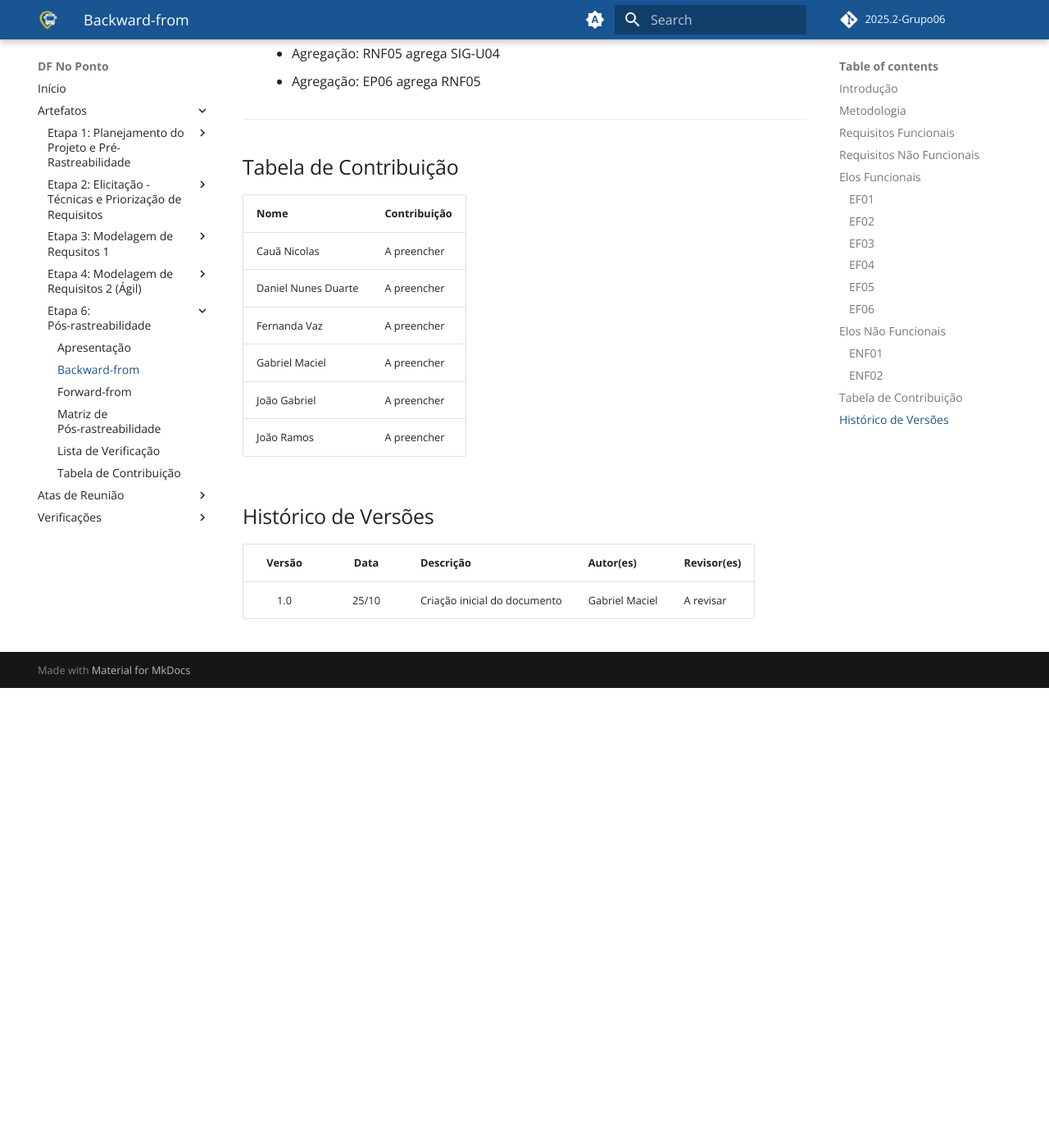
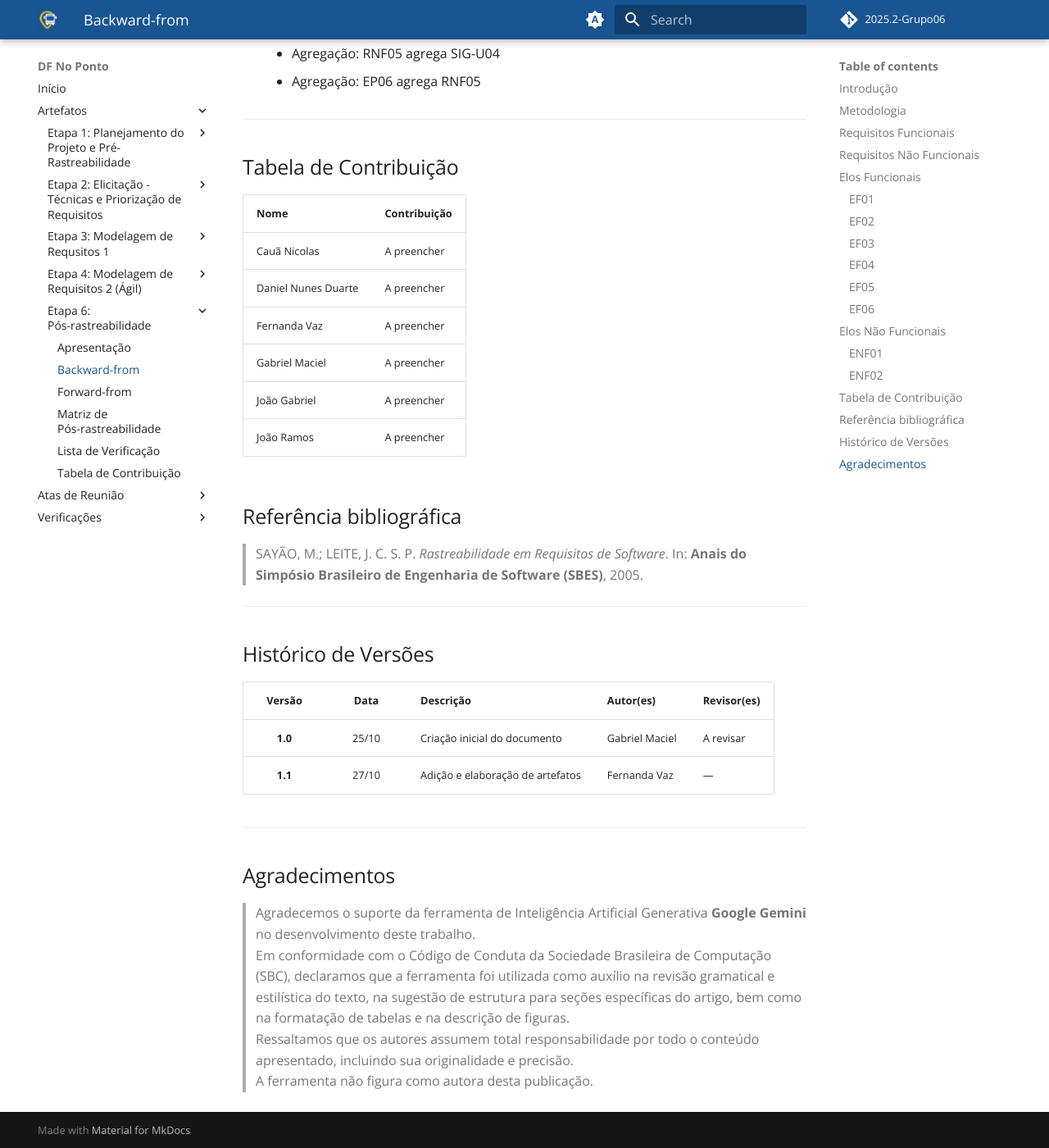
Before and after one commit to Requisitos-de-Software/2025.2-Grupo06, an MkDocs documentation site: the page built from docs/pos-rastreabilidade/backward.md, in a window 1280 px wide and 1400 px high, scrolled down 6222 px. Shown: the whole window at 82% size. Built offline with MkDocs 1.6.1 and Material for MkDocs 9.7.7, drawn with Linux system fonts in a browser that asks for light colours; comment, search, counter and statistics services are not loaded; before the commit the page ends 7061 px from its top, so only the background shows below that.

Commit message:
Update backward.md

```diff
--- a/docs/pos-rastreabilidade/backward.md
+++ b/docs/pos-rastreabilidade/backward.md
@@ -187,8 +187,27 @@ A metodologia aplicada baseia-se na análise dos artefatos de requisitos funcion
 | João Gabriel         | A preencher |
 | João Ramos           | A preencher |
 
+
+## Referência bibliográfica
+
+<a id="ref-1"></a>
+
+> SAYÃO, M.; LEITE, J. C. S. P. *Rastreabilidade em Requisitos de Software*. In: **Anais do Simpósio Brasileiro de Engenharia de Software (SBES)**, 2005.
+
+---
+
 ## Histórico de Versões
 
-| Versão | Data | Descrição | Autor(es) | Revisor(es) |
-|:-------:|:-----:|:-----------|:------------|:-------------|
-| 1.0 | 25/10 | Criação inicial do documento | Gabriel Maciel | A revisar |
+| **Versão** | **Data** | **Descrição** | **Autor(es)** | **Revisor(es)** |
+|:----------:|:--------:|:--------------|:--------------|:----------------|
+| **1.0** | 25/10 | Criação inicial do documento | Gabriel Maciel | A revisar |
+| **1.1** | 27/10 | Adição e elaboração de artefatos | Fernanda Vaz | — |
+
+---
+
+## Agradecimentos
+
+>Agradecemos o suporte da ferramenta de Inteligência Artificial Generativa **Google Gemini** no desenvolvimento deste trabalho.
+>Em conformidade com o Código de Conduta da Sociedade Brasileira de Computação (SBC), declaramos que a ferramenta foi utilizada como auxílio na revisão gramatical e estilística do texto, na sugestão de estrutura para seções específicas do artigo, bem como na formatação de tabelas e na descrição de figuras.
+>Ressaltamos que os autores assumem total responsabilidade por todo o conteúdo apresentado, incluindo sua originalidade e precisão.
+>A ferramenta não figura como autora desta publicação.
```
